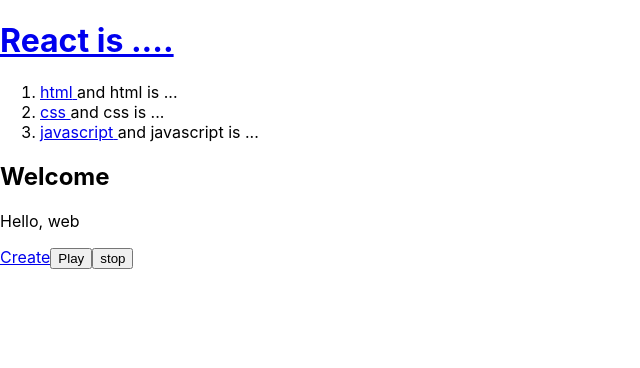
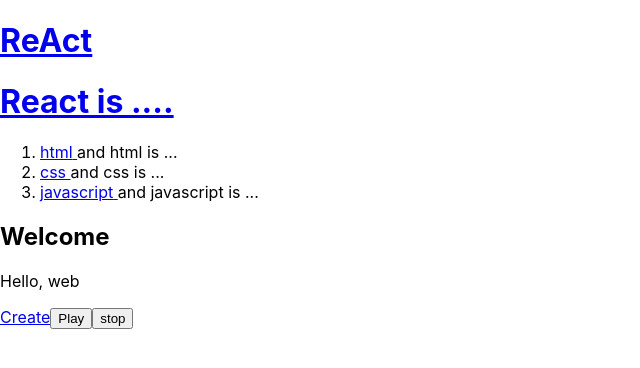
Before and after one commit to Mumumumm/firstapp, a React (Create React App) app: page / in a window 1280 px wide. Shown: the top 368 px of the page, without its empty margins (0-640 px from the left). Built offline with nearby package versions, Linux system fonts and the light colour scheme.

Commit message:
25-03-25 18:49

```diff
--- a/src/Header.js
+++ b/src/Header.js
@@ -11,7 +11,8 @@
             e.preventDefault();
             // elart 기능 실행
             props.onChangeMode();
-            }}>{props.desc}</a></h1>
+            }}>{props.title}</a></h1>
+            <h1><a href="https://www.naver.com/">{props.desc}</a></h1>
 
             {/* <h1><a href="/">{props.desc}</a></h1>  */}
         </header>
```
